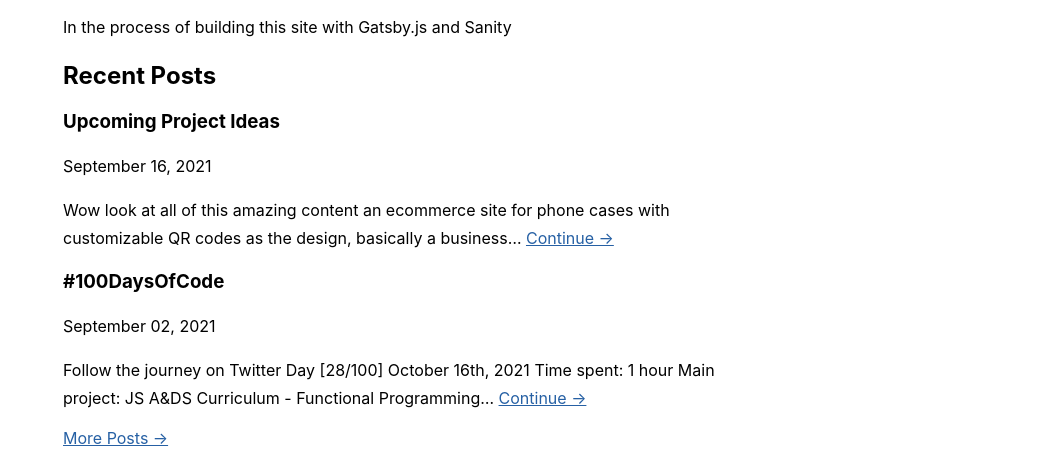
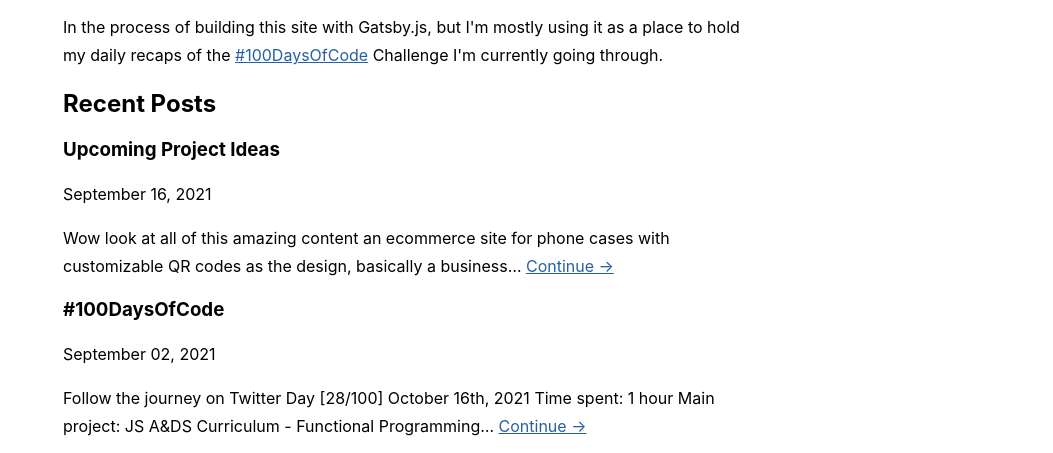
Before and after one commit to mataspigaga/gatsby-portfolio, a Gatsby site: page / in a window 1280 px wide. Shown: the part 266-719 px from the top of the page, without its empty margins (227-1280 px from the left). Built offline with nearby package versions, Linux system fonts and the light colour scheme; Gatsby itself is replaced by a stand-in of ours.

Commit message:
updated welcome message and posted date format

```diff
--- a/src/components/HomePage/HomePage.js
+++ b/src/components/HomePage/HomePage.js
@@ -2,11 +2,17 @@ import React from "react";
 import Layout from "../UI/Layout";
 import AboutMe from "./AboutMe";
 import RecentPosts from "./RecentPosts";
+import {Link} from 'gatsby'
 
 const HomePage = () => {
   return (
     <Layout pageTitle="Home">
-      <p>In the process of building this site with Gatsby.js and Sanity</p>
+      <p>
+        In the process of building this site with Gatsby.js, but I'm mostly
+        using it as a place to hold my daily recaps of the{" "}
+        <Link to="/posts/100-days/">#100DaysOfCode</Link> Challenge I'm
+        currently going through.
+      </p>
       <h2>Recent Posts</h2>
       <RecentPosts />
       <h2>About Me</h2>
--- a/src/pages/posts/{mdx.slug}.js
+++ b/src/pages/posts/{mdx.slug}.js
@@ -33,7 +33,7 @@ export const query = graphql`
     mdx(id: { eq: $id }) {
       frontmatter {
         title
-        date
+        date(formatString: "MMMM DD, YYYY")
         hero_image_alt
         hero_image_credit_link
         hero_image_credit_text
```
